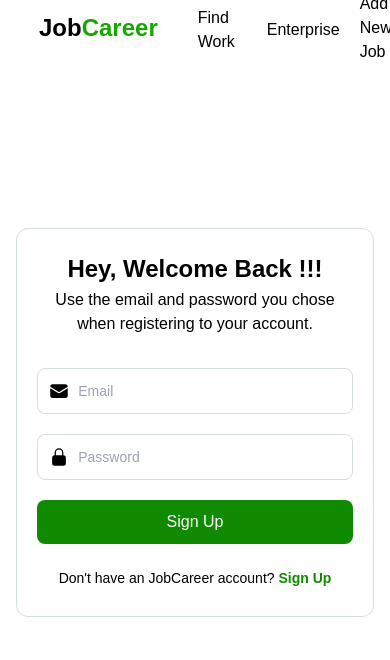
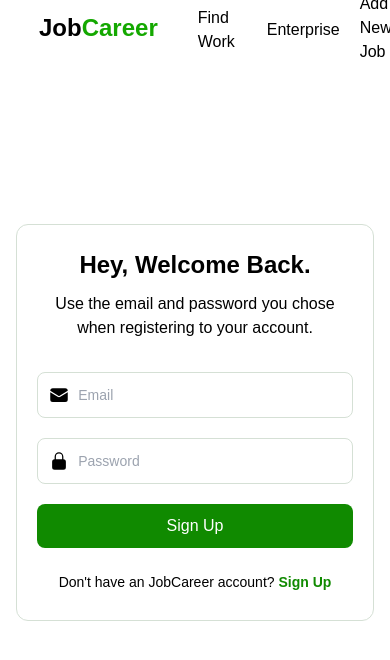
Before and after one commit to sagorranait/JobCareer, a Next.js app: page /login in a window 390 px wide. Shown: the top 660 px of the page. Built offline with nearby package versions, Linux system fonts and the light colour scheme.

Commit message:
Login page is responsived.

```diff
--- a/components/TheLoginDiv.js
+++ b/components/TheLoginDiv.js
@@ -6,8 +6,8 @@ const TheLoginDiv = ({ title, subtitle, children }) => {
 
   return (
    <div className='w-11/12 md:w-4/5 lg:w-3/5 mx-auto h-screen flex items-center justify-center'>
-      <div className="w-full p-5 border border-silver rounded-xl text-center xl:w-1/2 xl:p-8">
-         <h2 className="text-2xl lg:text-3xl font-bold leading-relaxed">{title}</h2>
+      <div className="w-full p-5 border border-silver rounded-xl text-center xl:w-2/5 xl:p-8">
+         <h2 className="text-2xl lg:text-3xl xl:text-2xl font-bold leading-relaxed pb-2">{title}</h2>
          <p>{subtitle}</p>
          {children}
 
--- a/pages/login.js
+++ b/pages/login.js
@@ -8,7 +8,7 @@ const login = () => {
          <title>Log In to Your Account - JobCareer</title>
       </Head>
       <main>
-         <TheLoginDiv title='Hey, Welcome Back !!!' subtitle='Use the email and password you chose when registering to your account.'>
+         <TheLoginDiv title='Hey, Welcome Back.' subtitle='Use the email and password you chose when registering to your account.'>
             <form className="pt-8 pb-4">
                <div className="relative mb-5">
                   <div className="absolute inset-y-0 left-0 flex items-center pl-3 pointer-events-none">
@@ -23,7 +23,7 @@ const login = () => {
                <div className="relative mb-5">
                   <div className="absolute inset-y-0 left-0 flex items-center pl-3 pointer-events-none">
                   <svg xmlns="http://www.w3.org/2000/svg" viewBox="0 0 24 24" fill="currentColor" className="w-5 h-5 text-gray-500 dark:text-gray-400">
-                     <path fill-rule="evenodd" d="M12 1.5a5.25 5.25 0 00-5.25 5.25v3a3 3 0 00-3 3v6.75a3 3 0 003 3h10.5a3 3 0 003-3v-6.75a3 3 0 00-3-3v-3c0-2.9-2.35-5.25-5.25-5.25zm3.75 8.25v-3a3.75 3.75 0 10-7.5 0v3h7.5z" clip-rule="evenodd" />
+                     <path fillRule="evenodd" d="M12 1.5a5.25 5.25 0 00-5.25 5.25v3a3 3 0 00-3 3v6.75a3 3 0 003 3h10.5a3 3 0 003-3v-6.75a3 3 0 00-3-3v-3c0-2.9-2.35-5.25-5.25-5.25zm3.75 8.25v-3a3.75 3.75 0 10-7.5 0v3h7.5z" clipRule="evenodd" />
                   </svg>
                   </div>
                   <input type="password" id="email-address-icon" className="border border-silver text-sm rounded-lg focus:outline-primary focus:ring-primary focus:border-primary block w-full pl-10 p-3" placeholder="Password"/>
```
